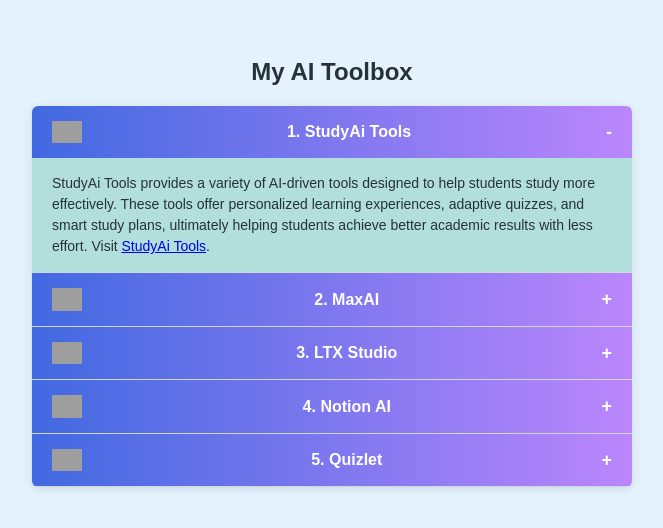
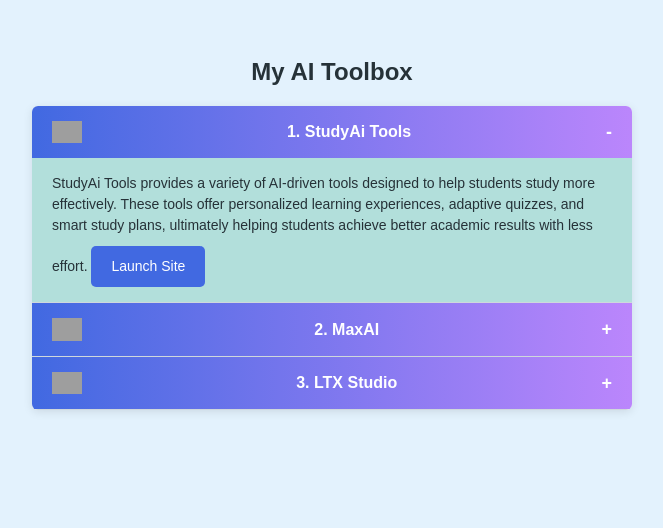
Before and after one commit to clarkcui08-cmd/accordian, a plain HTML site: page index.html in a window 1280 px wide. Shown: the whole page, without its empty margins (308-971 px from the left). Drawn offline with Linux system fonts and the light colour scheme; grey boxes are pictures that could not be loaded.

Commit message:
Update index.html

```diff
--- a/index.html
+++ b/index.html
@@ -4,7 +4,7 @@
 <head>
     <meta charset="UTF-8">
     <meta name="viewport" content="width=device-width, initial-scale=1.0">
-    <title>AI Tool Accordion</title>
+    <title>My AI Toolbox</title>
     <style>
         body {
             font-family: Arial, sans-serif;
@@ -88,6 +88,22 @@
             max-height: 500px;
             padding: 15px 20px;
         }
+
+        /* Style for the Launch Site Button */
+        .launch-button {
+            display: inline-block;
+            padding: 10px 20px;
+            background-color: #4169E1;
+            color: white;
+            text-decoration: none;
+            border-radius: 5px;
+            margin-top: 10px;
+            transition: background-color 0.3s ease;
+        }
+
+        .launch-button:hover {
+            background-color: #395bd9;
+        }
     </style>
 </head>
 
@@ -104,8 +120,8 @@
             <div class="accordion-content">
                 StudyAi Tools provides a variety of AI-driven tools designed to help students study more effectively.
                 These tools offer personalized learning experiences, adaptive quizzes, and smart study plans, ultimately
-                helping students achieve better academic results with less effort. Visit <a
-                    href="https://www.studyai.tools/" target="_blank">StudyAi Tools</a>.
+                helping students achieve better academic results with less effort.
+                <a href="https://www.studyai.tools/" target="_blank" class="launch-button">Launch Site</a>
             </div>
         </div>
 
@@ -117,8 +133,8 @@
             <div class="accordion-content">
                 MaxAI is a comprehensive suite of AI tools that assists with automating repetitive tasks, enabling
                 efficient content creation, and simplifying complex data analysis. By leveraging MaxAI, users can
-                significantly boost their productivity across diverse professional and personal domains. Visit <a
-                    href="https://www.maxai.me/" target="_blank">MaxAI</a>.
+                significantly boost their productivity across diverse professional and personal domains.
+                <a href="https://www.maxai.me/" target="_blank" class="launch-button">Launch Site</a>
             </div>
         </div>
 
@@ -128,28 +144,4 @@
                     src="https://images.g2crowd.com/uploads/product/image/large_detail/large_detail_cec6b99b58c145d52af24c2ce239031e/ltx-studio.png"
                     alt="">3. LTX Studio</label>
             <div class="accordion-content">
-                LTX Studio is an innovative AI-powered writing and editing tool crafted to assist users in producing
-                superior content swiftly and efficiently. LTX Studio enhances overall writing quality through advanced
-                grammar checks, style suggestions, and content optimization capabilities. Visit <a
-                    href="https://ltx.studio/" target="_blank">LTX Studio</a>.
-            </div>
-        </div>
-
-        <div class="accordion-item">
-            <input type="radio" name="accordion" id="tool4">
-            <label for="tool4"><img src="https://d329ms1y997xa5.cloudfront.net/accounts/172529/images/Notion.jpg"
-                    alt="">4. Notion AI</label>
-            <div class="accordion-content">
-                Notion AI seamlessly integrates artificial intelligence into the Notion workspace, providing assistance
-                with writing tasks, facilitating collaborative brainstorming sessions, and optimizing project management
-                workflows. Notion AI maximizes efficiency for both individual and team productivity. Visit <a
-                    href="https://www.notion.so/product/ai" target="_blank">Notion AI</a>.
-            </div>
-        </div>
-
-        <div class="accordion-item">
-            <input type="radio" name="accordion" id="tool5">
-            <label for="tool5"><img
-                    src="https://play-lh.googleusercontent.com/hiQHKRhpuGu4pWAFhpto9H7qWKSdX-BjKbDAtZYgm_jfoD0cN7MCllGOn6L3XWo-6Q=s256-rw"
-                    alt="">5. Quizlet</label>
-            <div class="accordion-content">
+                LTX Studio is an
```
